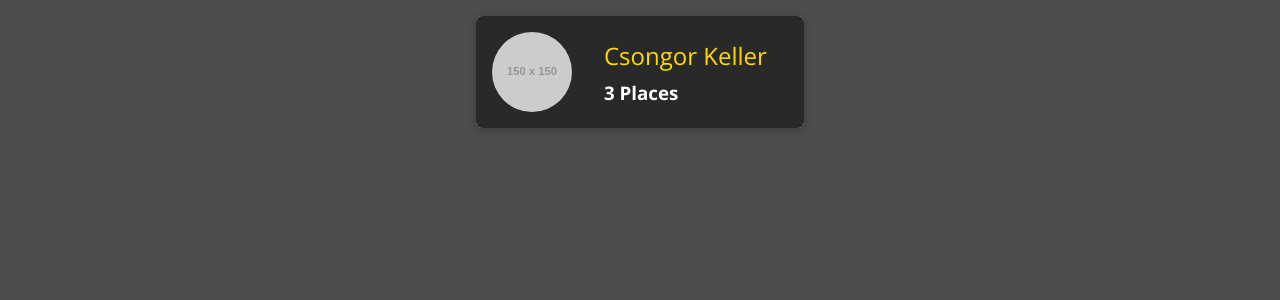
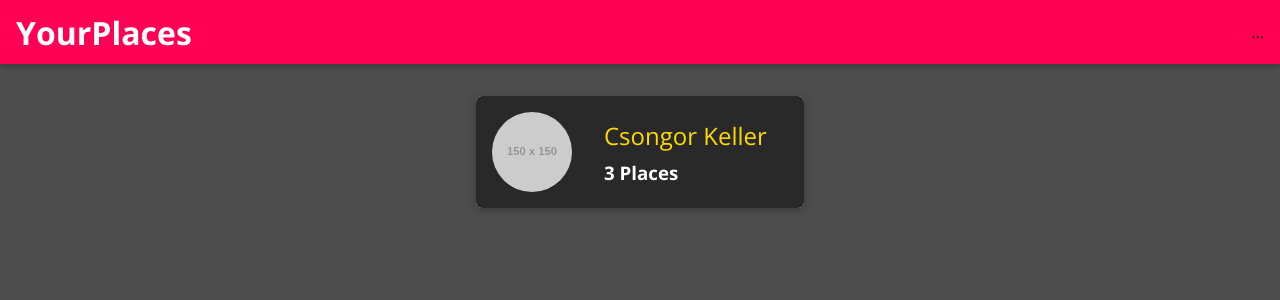
Before and after one commit to csongorkeller/react-places-social-app, a React (Create React App) app in the folder frontend/: page / in a window 1280 px wide. Shown: the top 300 px of the page. Built offline with nearby package versions, Linux system fonts and the light colour scheme.

Commit message:
header implemented

```diff
--- a/frontend/package.json
+++ b/frontend/package.json
@@ -6,7 +6,8 @@
     "react": "^16.11.0",
     "react-dom": "^16.11.0",
     "react-router-dom": "5.2.0",
-    "react-scripts": "^3.4.4"
+    "react-scripts": "^3.4.4",
+    "react-spring": "^8.0.27"
   },
   "scripts": {
     "start": "react-scripts start",
--- a/frontend/src/App.js
+++ b/frontend/src/App.js
@@ -6,11 +6,14 @@
   Switch,
 } from "react-router-dom";
 import NewPlace from "./places/pages/NewPlace";
+import MainNavigation from "./shared/components/Navigation/MainNavigation";
 import Users from "./users/pages/Users";
 
 const App = () => {
   return (
     <Router>
+      <MainNavigation />
+      <main>
         <Switch>
           <Route path="/" exact={true}>
             <Users />
@@ -20,6 +23,7 @@
           </Route>
           <Redirect to="/" />
         </Switch>
+      </main>
     </Router>
   );
 };
--- /dev/null
+++ b/frontend/src/shared/components/Navigation/MainHeader.css
@@ -0,0 +1,23 @@
+.main-header {
+    width: 100%;
+    height: 4rem;
+    display: flex;
+    align-items: center;
+    position: fixed;
+    top: 0;
+    left: 0;
+    background: #ff0055;
+    box-shadow: 0 2px 6px rgba(0, 0, 0, 0.26);
+    padding: 0 1rem;
+    z-index: 5;
+  }
+
+  main {
+    margin-top: 5rem;
+  }
+
+  @media (min-width: 768px) {
+    .main-header {
+      justify-content: space-between;
+    }
+  }
--- /dev/null
+++ b/frontend/src/shared/components/Navigation/MainHeader.js
@@ -0,0 +1,9 @@
+import React from "react";
+
+import "./MainHeader.css";
+
+const MainHeader = (props) => {
+  return <header className="main-header">{props.children}</header>;
+};
+
+export default MainHeader;
--- /dev/null
+++ b/frontend/src/shared/components/Navigation/MainNavigation.css
@@ -0,0 +1,45 @@
+.main-navigation__menu-btn {
+    width: 3rem;
+    height: 3rem;
+    background: transparent;
+    border: none;
+    display: flex;
+    flex-direction: column;
+    justify-content: space-around;
+    margin-right: 2rem;
+    cursor: pointer;
+  }
+
+  .main-navigation__menu-btn span {
+    display: block;
+    width: 3rem;
+    height: 2.5px;
+    background: white;
+  }
+
+  .main-navigation__title {
+    color: white;
+  }
+
+  .main-navigation__title a {
+    text-decoration: none;
+    color: white;
+  }
+
+  .main-navigation__header-nav {
+    display: none;
+  }
+
+  .main-navigation__drawer-nav {
+    height: 100%;
+  }
+
+  @media (min-width: 768px) {
+    .main-navigation__menu-btn {
+      display: none;
+    }
+
+    .main-navigation__header-nav {
+      display: block;
+    }
+  }
--- /dev/null
+++ b/frontend/src/shared/components/Navigation/MainNavigation.js
@@ -0,0 +1,23 @@
+import React from "react";
+import { Link } from "react-router-dom";
+import MainHeader from "./MainHeader";
+
+import "./MainNavigation.css";
+
+const MainNavigation = (props) => {
+  return (
+    <MainHeader>
+      <button className="main-navigation__menu-btn">
+        <span />
+        <span />
+        <span />
+      </button>
+      <h1 className="main-navigation__title">
+        <Link to="/">YourPlaces</Link>
+      </h1>
+      <nav>...</nav>
+    </MainHeader>
+  );
+};
+
+export default MainNavigation;
--- a/frontend/src/users/components/UserItem.js
+++ b/frontend/src/users/components/UserItem.js
@@ -8,7 +8,7 @@
   return (
     <li className="user-item">
       <Card className="user-item__content">
-        <Link to={`${props.id}/places`}>
+        <Link to={`/${props.id}/places`}>
           <div className="user_item__image">
             <Avatar image={props.image} alt={props.name} width={80} />
           </div>
--- a/frontend/src/users/components/UsersList.js
+++ b/frontend/src/users/components/UsersList.js
@@ -1,4 +1,5 @@
 import React from "react";
+import Card from "../../shared/components/UIElements/Card";
 import UserItem from "./UserItem";
 import "./UsersList.css";
 
@@ -6,7 +7,9 @@
   if (props.items.length === 0) {
     return (
       <div className="center">
-        <h2>No users found</h2>
+        <Card>
+          <h2>No users found</h2>
+        </Card>
       </div>
     );
   } else {
```
Also changed, not shown: frontend/src/shared/components/Navigation/NavLinks.css (added), frontend/src/shared/components/Navigation/NavLinks.js (added), frontend/src/shared/components/Navigation/SideDrawer.css (added), frontend/src/shared/components/Navigation/SideDrawer.js (added), 1 other file (tests, documents, lock files or other folders). Lines whose indentation alone changed are shown as unchanged.
